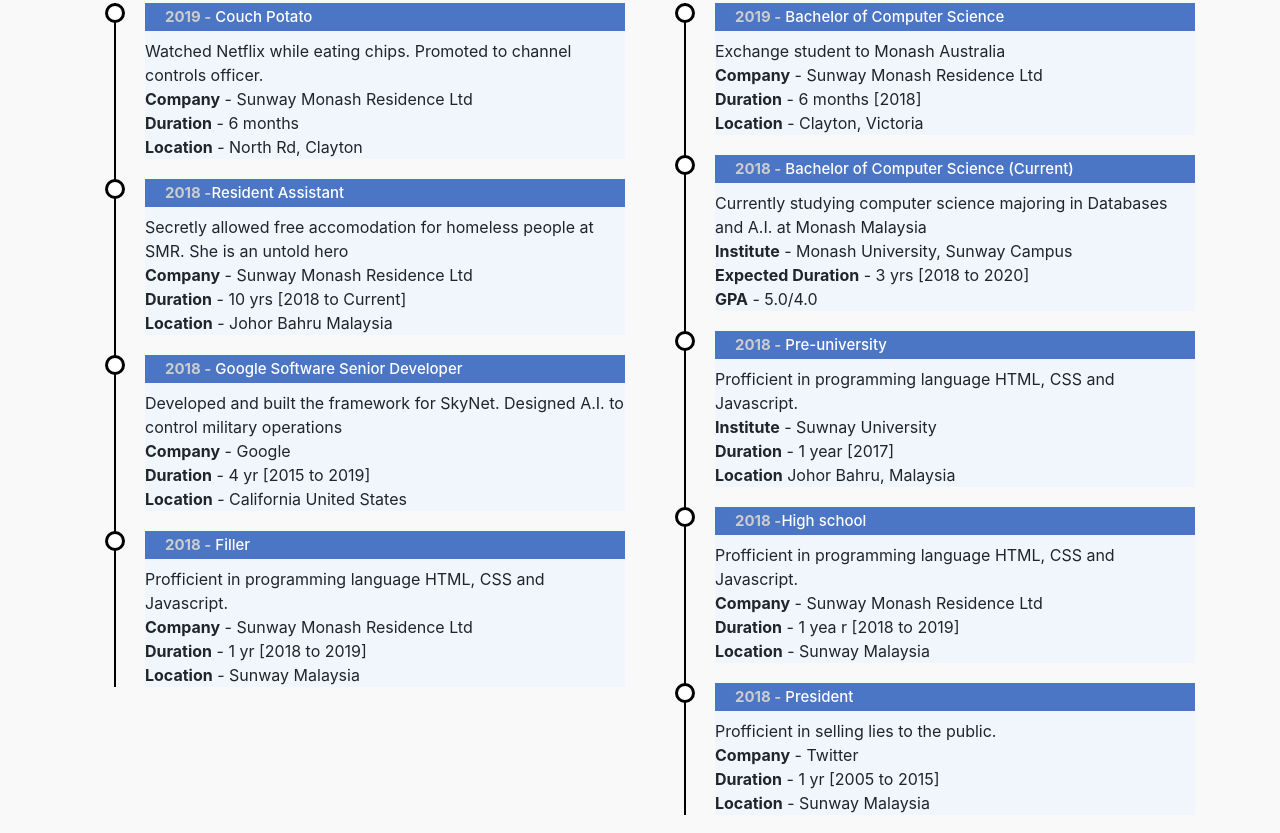
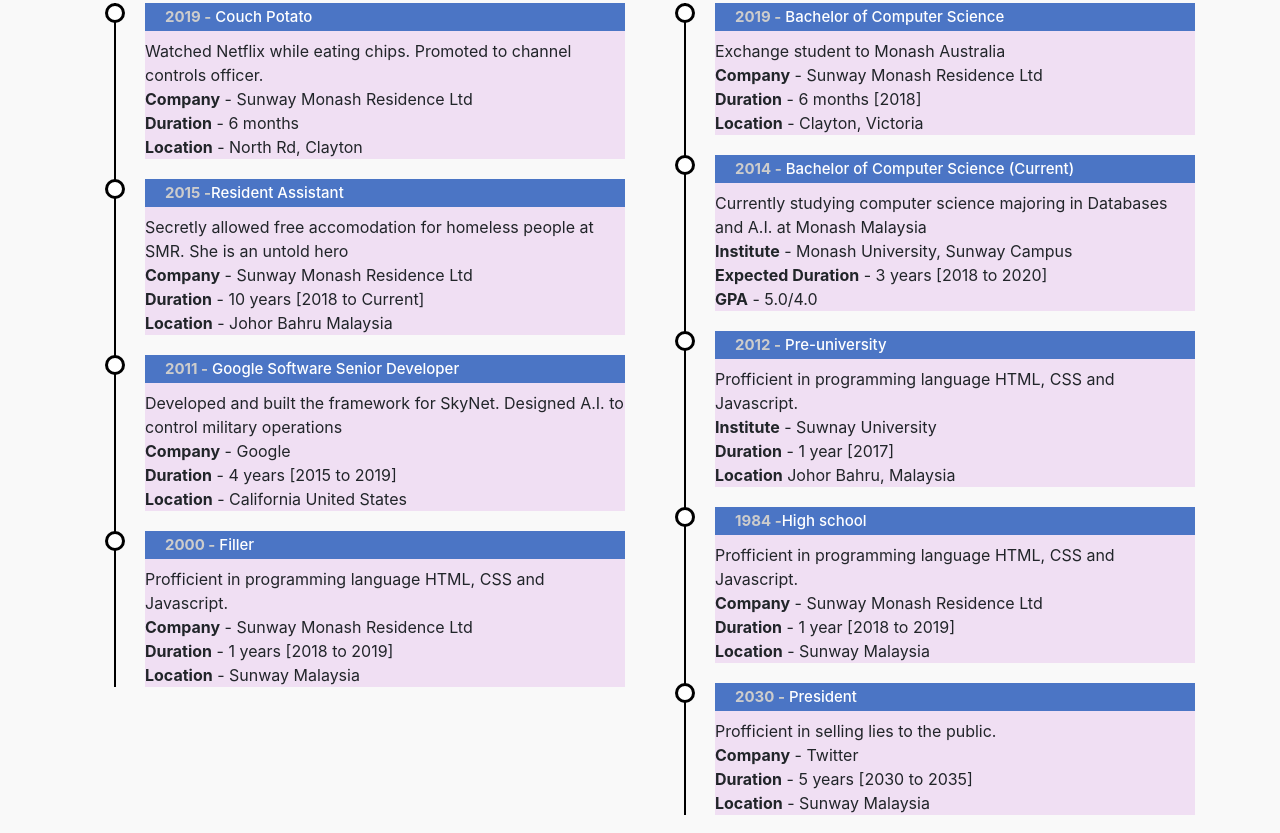
Before and after one commit to Wei-WenPoon/resume-template, a plain HTML site: page index.html in a window 1280 px wide. Shown: the part 1547-2380 px from the top of the page. Drawn offline with nearby package versions, Linux system fonts and the light colour scheme.

Commit message:
debugging

```diff
--- a/index.html
+++ b/index.html
@@ -103,7 +103,7 @@
 <div class = "social-icons">
 
 <ul>
-<a href="#"><li><i class="fab fa-linkedin"></i></li></a>
+<a href="https://www.linkedin.com/in/carmen-sam-5a9b71146/"><li><i class="fab fa-linkedin"></i></li></a>
 <a href="#"><li><i class="fab fa-instagram"></i></li></a>
 <a href="#"><li><i class="fab fa-facebook"></i></li></a>
 <a href="#"><li><i class="fab fa-github"></i></li></a>
@@ -133,28 +133,28 @@
 </li>
 
 <li>
-<h4><span> 2018 -</span>Resident Assistant</h4>
+<h4><span> 2015 -</span>Resident Assistant</h4>
 <p>Secretly allowed free accomodation for homeless people at SMR. She is an untold hero<br>
 <b>Company</b> - Sunway Monash Residence Ltd<br>
-<b>Duration</b> - 10 yrs [2018 to Current]<br>
+<b>Duration</b> - 10 years [2018 to Current]<br>
 <b>Location</b> - Johor Bahru Malaysia<br>
 </p>
 </li>
 
 <li>
-<h4><span> 2018 -</span> Google Software Senior Developer</h4>
+<h4><span> 2011 -</span> Google Software Senior Developer</h4>
 <p>Developed and built the framework for SkyNet. Designed A.I. to control military operations<br>
 <b>Company</b> - Google<br>
-<b>Duration</b> - 4 yr [2015 to 2019]<br>
+<b>Duration</b> - 4 years [2015 to 2019]<br>
 <b>Location</b> - California United States<br>
 </p>
 </li>
 
 <li>
-<h4><span> 2018 -</span> Filler</h4>
+<h4><span> 2000 -</span> Filler</h4>
 <p>Profficient in programming language HTML, CSS and Javascript.<br>
 <b>Company</b> - Sunway Monash Residence Ltd<br>
-<b>Duration</b> - 1 yr [2018 to 2019]<br>
+<b>Duration</b> - 1 years [2018 to 2019]<br>
 <b>Location</b> - Sunway Malaysia<br>
 </p>
 </li>
@@ -178,16 +178,16 @@
 </li>
 
 <li>
-<h4><span> 2018 -</span> Bachelor of Computer Science (Current) </h4>
+<h4><span> 2014 -</span> Bachelor of Computer Science (Current) </h4>
 <p>Currently studying computer science majoring in Databases and A.I. at Monash Malaysia<br>
 <b>Institute</b> - Monash University, Sunway Campus<br>
-<b>Expected Duration</b> - 3 yrs [2018 to 2020]<br>
+<b>Expected Duration</b> - 3 years [2018 to 2020]<br>
 <b>GPA</b> - 5.0/4.0<br>
 </p>
 </li>
 
 <li>
-<h4><span> 2018 -</span> Pre-university</h4>
+<h4><span> 2012 -</span> Pre-university</h4>
 <p>Profficient in programming language HTML, CSS and Javascript.<br>
 <b>Institute</b> - Suwnay University<br>
 <b>Duration</b> - 1 year [2017]<br>
@@ -196,19 +196,19 @@
 </li>
 
 <li>
-<h4><span> 2018 -</span>High school</h4>
+<h4><span> 1984 -</span>High school</h4>
 <p>Profficient in programming language HTML, CSS and Javascript.<br>
 <b>Company</b> - Sunway Monash Residence Ltd<br>
-<b>Duration</b> - 1 yea	r [2018 to 2019]<br>
+<b>Duration</b> - 1 year [2018 to 2019]<br>
 <b>Location</b> - Sunway Malaysia<br>
 </p>
 </li>
 
 <li>
-<h4><span> 2018 -</span> President </h4>
+<h4><span> 2030 -</span> President </h4>
 <p>Profficient in selling lies to the public.<br>
 <b>Company</b> - Twitter<br>
-<b>Duration</b> - 1 yr [2005 to 2015]<br>
+<b>Duration</b> - 5 years [2030 to 2035]<br>
 <b>Location</b> - Sunway Malaysia<br>
 </p>
 </li>
--- a/style.css
+++ b/style.css
@@ -23,7 +23,7 @@ body
 .user-box img
 {
 	border-radius: 50%;
-	width: 300px;
+	width: 350px;
 	border: 2px solid #6caed5;
 }
 .user-box h1
@@ -154,7 +154,7 @@ body
 	margin-top: 20px;
 	margin-bottom: 20px;
 	margin-left: 20px;
-	background: #F1F5FC;
+	background: #F0DFF3;
 }
 .timeline li h4
 {
```
